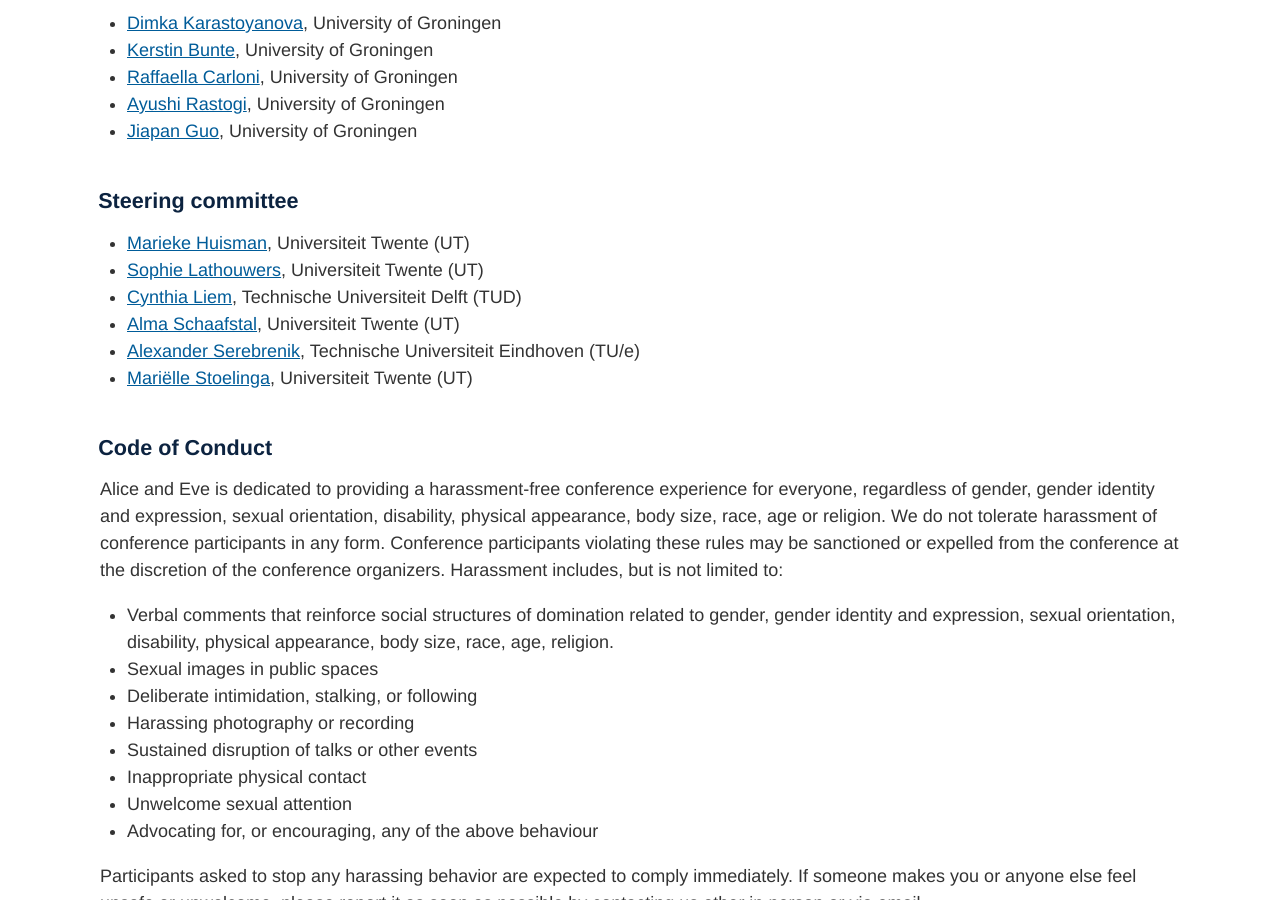
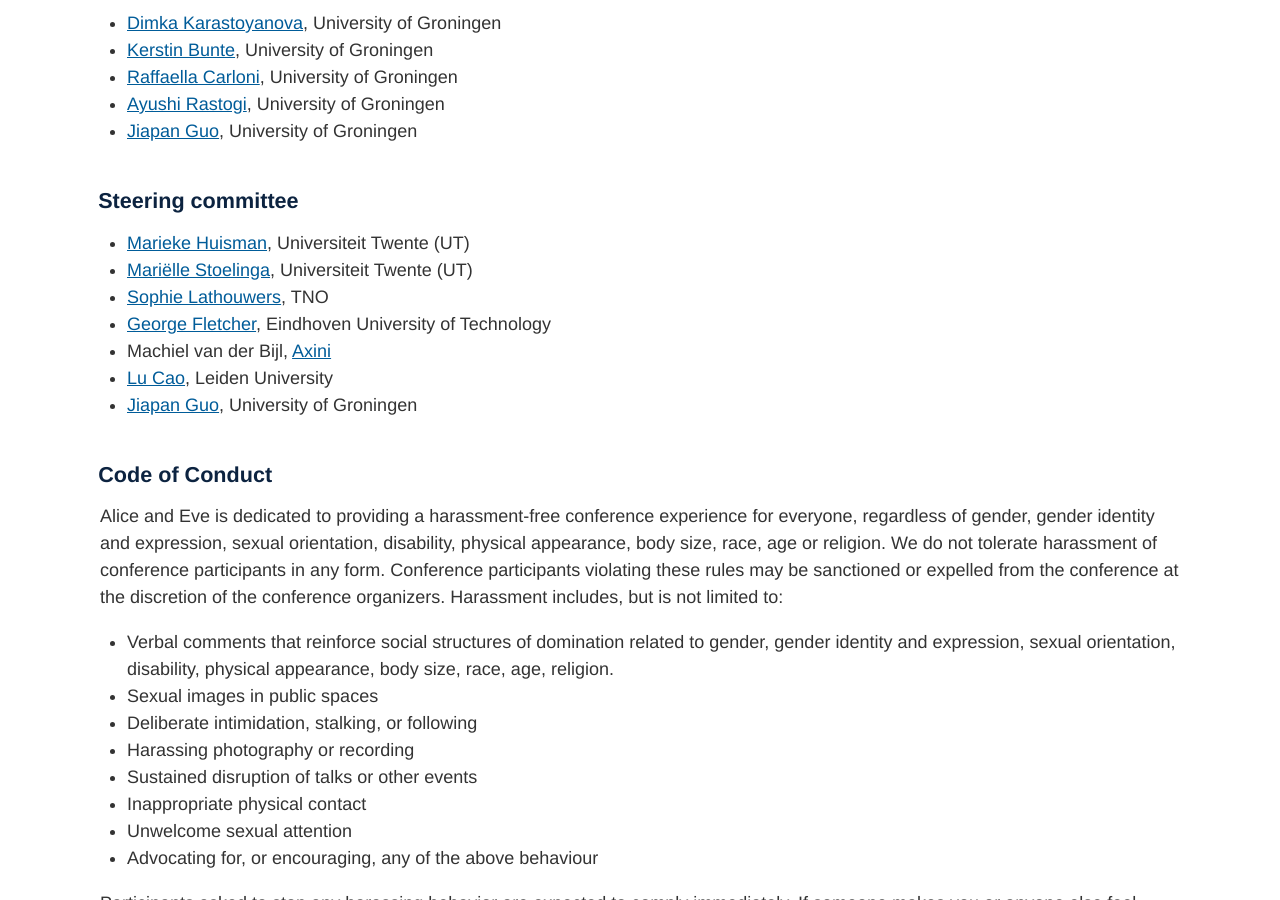
Before and after one commit to alice-and-eve/2025, a Jekyll site: the page built from index.md, in a window 1280 px wide and 900 px high, scrolled down 6922 px. Built offline with Jekyll 4.4.1, drawn with Linux system fonts in a browser that asks for light colours.

Commit message:
Update index.md

```diff
--- a/index.md
+++ b/index.md
@@ -161,11 +161,12 @@
 ## Steering committee
 
 - [Marieke Huisman](https://people.utwente.nl/m.huisman), Universiteit Twente (UT)
-- [Sophie Lathouwers](https://wwwhome.ewi.utwente.nl/~lathouwerssam/), Universiteit Twente (UT)
-- [Cynthia Liem](https://www.cynthialiem.com/), Technische Universiteit Delft (TUD)
-- [Alma Schaafstal](https://people.utwente.nl/a.m.schaafstal), Universiteit Twente (UT)
-- [Alexander Serebrenik](https://www.win.tue.nl/~aserebre/), Technische Universiteit Eindhoven (TU/e)
 - [Mariëlle Stoelinga](https://personen.utwente.nl/m.i.a.stoelinga), Universiteit Twente (UT)
+- [Sophie Lathouwers](https://www.sophielathouwers.nl/), TNO
+- [George Fletcher](https://www.tue.nl/en/research/researchers/george-fletcher), Eindhoven University of Technology
+- Machiel van der Bijl, [Axini](https://www.axini.com/nl/about/)
+- [Lu Cao](https://www.universiteitleiden.nl/en/staffmembers/lu-cao#tab-1), Leiden University
+- [Jiapan Guo](https://www.rug.nl/staff/j.guo/), University of Groningen
 
 ## Code of Conduct
 Alice and Eve is dedicated to providing a harassment-free conference experience for everyone, regardless of gender, gender identity and expression, sexual orientation, disability, physical appearance, body size, race, age or religion. We do not tolerate harassment of conference participants in any form. Conference participants violating these rules may be sanctioned or expelled from the conference at the discretion of the conference organizers.
```
